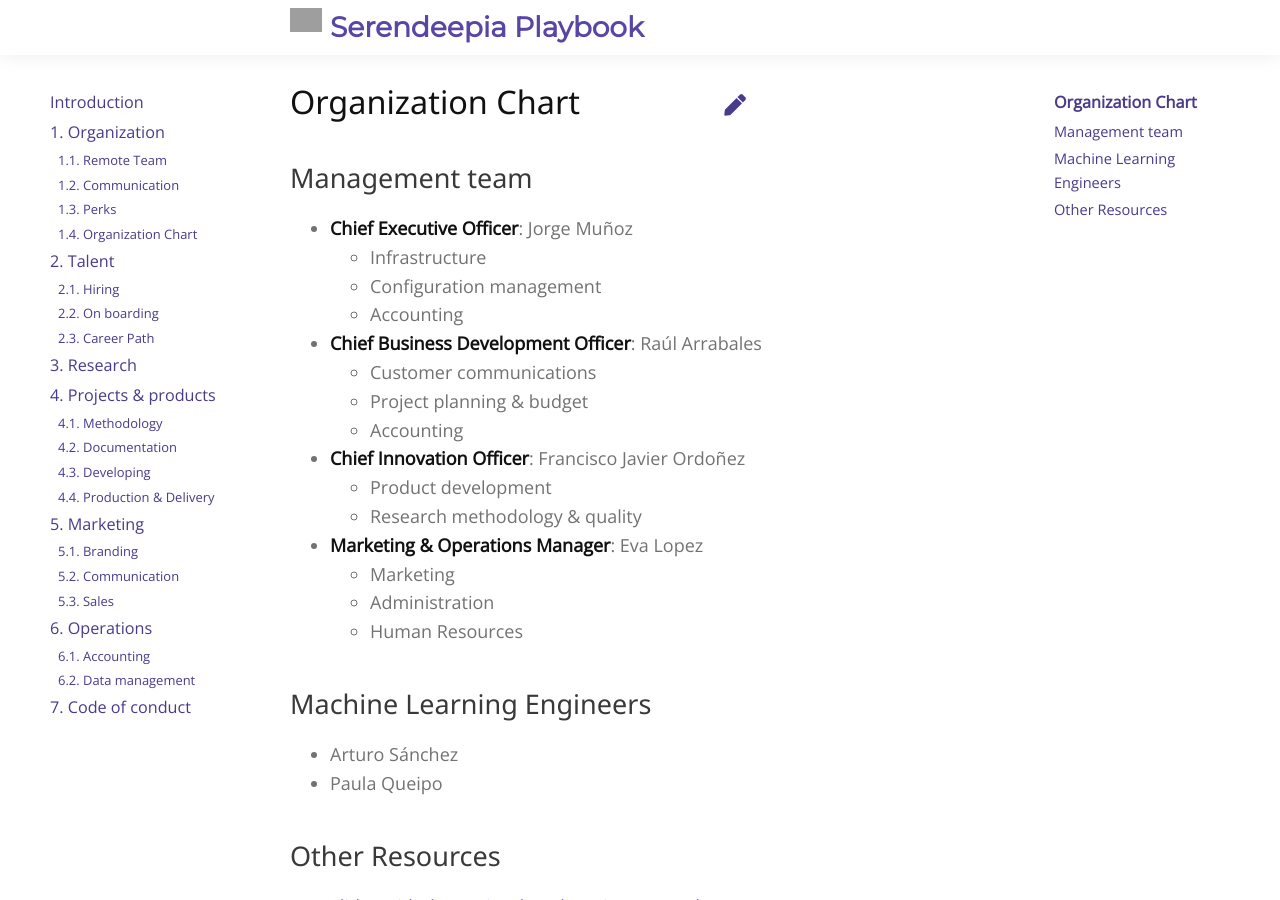
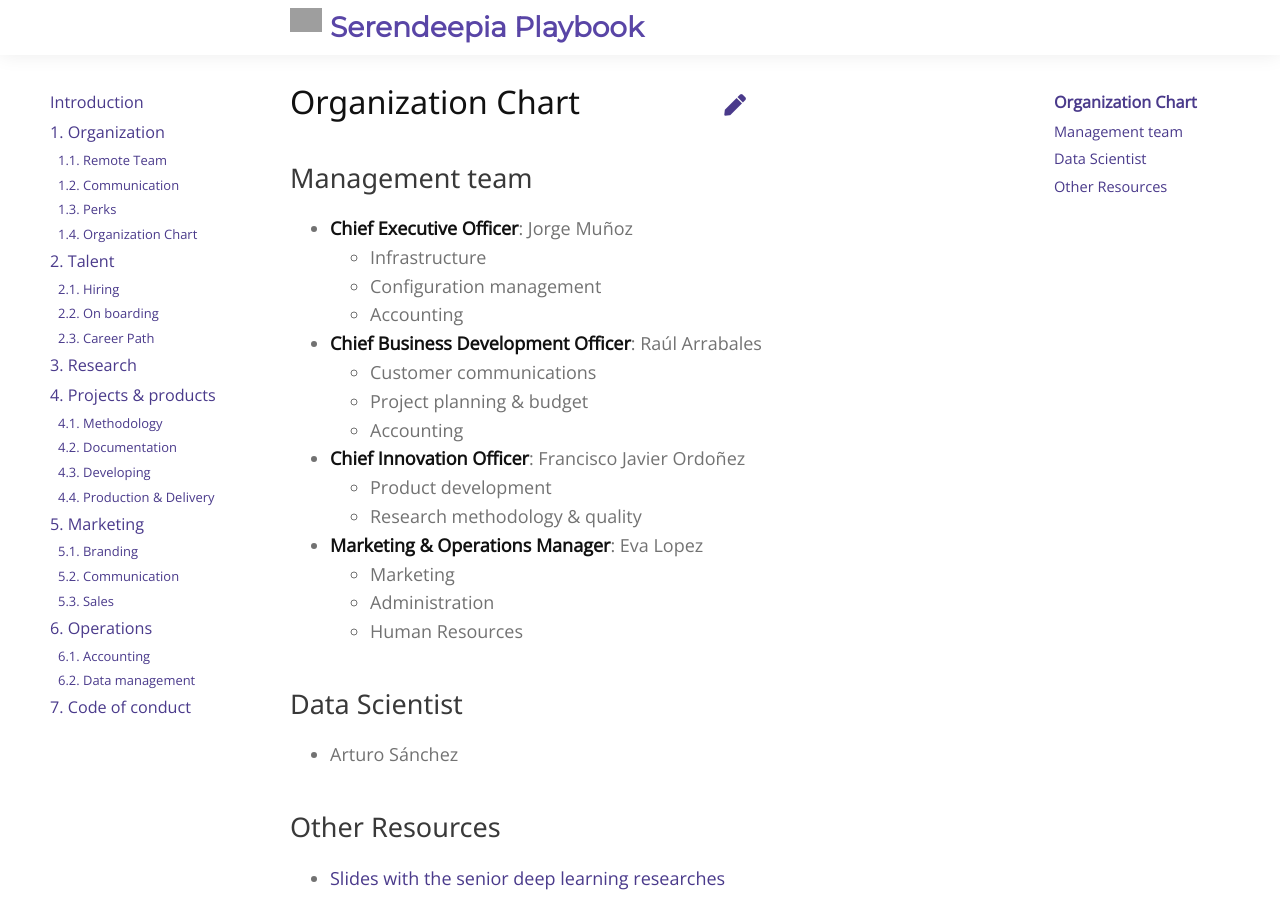
Before and after one commit to serendeepia/playbook, a Jekyll site: the page built from _docs/1_4_organization_chart.md, in a window 1280 px wide and 900 px high. Built offline with Jekyll 4.4.1, drawn with Linux system fonts in a browser that asks for light colours; nearby versions of some CDN libraries; comment, search, counter and statistics services are not loaded; grey boxes are pictures that could not be loaded.

Commit message:
Update 1_4_organization_chart.md
Arturo as data scientist and removed Paula

```diff
--- a/_docs/1_4_organization_chart.md
+++ b/_docs/1_4_organization_chart.md
@@ -22,10 +22,9 @@ title: Organization Chart
 	* Administration
 	* Human Resources
 
-## Machine Learning Engineers
+## Data Scientist
 
 * Arturo Sánchez
-* Paula Queipo
 
 ## Other Resources
 
```
